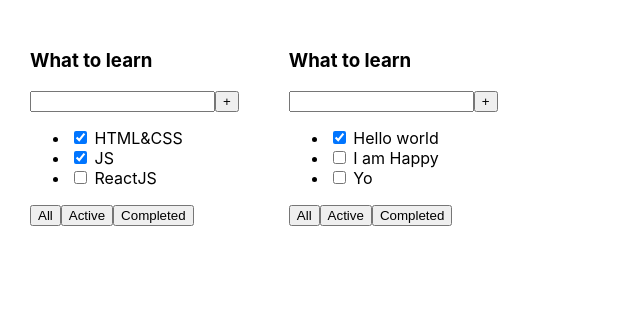
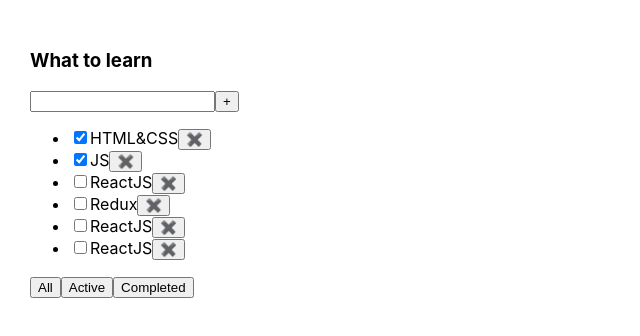
Before and after one commit to Maksimus39/todolist, a React (Create React App) app: page / in a window 1280 px wide. Shown: the top 336 px of the page, without its empty margins (0-640 px from the left). Built offline with nearby package versions, Linux system fonts and the light colour scheme.

Commit message:
lesson todolist 2

```diff
--- a/src/App.tsx
+++ b/src/App.tsx
@@ -1,25 +1,59 @@
-import React from 'react';
+import React, {useState} from 'react';
 import './App.css';
-import {Todolist} from "./Todolist";
+import {TasksType, Todolist} from "./Todolist";
+
+
+// типизация для Button кнопок
+export type ButtonType = "all" | "active" | "completed"
+
 
 function App() {
 
-const tasks1 = [
-        { id: 1, title: "HTML&CSS", isDone: true },
-        { id: 2, title: "JS", isDone: true },
-        { id: 3, title: "ReactJS", isDone: false }
-    ]
-    const tasks2 = [
-        { id: 1, title: "Hello world", isDone: true },
-        { id: 2, title: "I am Happy", isDone: false },
-        { id: 3, title: "Yo", isDone: false }
-    ]
+    // хранилище state
+    let [tasks, setTasks] = useState<TasksType[]>([
+        {id: 1, title: "HTML&CSS", isDone: true},
+        {id: 2, title: "JS", isDone: true},
+        {id: 3, title: "ReactJS", isDone: false},
+        {id: 4, title: "Redux", isDone: false},
+        {id: 5, title: "ReactJS", isDone: false},
+        {id: 6, title: "ReactJS", isDone: false}
+    ])
 
+
+    // state filter
+    let [filter, setFilter] = useState<ButtonType>("all")
+
+    // функция удаления tasks
+    function removeTask(idTask: number) {
+        let filteredTask = tasks.filter(ts => ts.id !== idTask)
+        console.log(filteredTask)
+        setTasks([...filteredTask])
+    }
+
+    // блок кода filter
+    let filteredTasks = tasks  // это все таски "all"
+
+    if (filter === "active") {
+        filteredTasks = tasks.filter(fl => !fl.isDone)
+    }
+
+    if (filter === "completed") {
+        filteredTasks = tasks.filter(fl => fl.isDone)
+    }
+
+    // функция по фильтрации по кнопкам
+    function changeFilter(value: ButtonType) {
+        setFilter(value)
+    }
 
     return (
         <div className="App">
-            <Todolist title="What to learn" tasks={tasks1}/>
-            <Todolist title="What to learn" tasks={tasks2}/>
+            <Todolist
+                title="What to learn"
+                tasks={filteredTasks}
+                removeTask={removeTask}
+                changeFilter={changeFilter}
+            />
         </div>
     );
 }
--- a/src/Todolist.tsx
+++ b/src/Todolist.tsx
@@ -1,7 +1,8 @@
 import React from "react";
+import {ButtonType} from "./App";
 
 
-type TasksType = {
+export type TasksType = {
     id: number
     title: string
     isDone: boolean
@@ -11,6 +12,8 @@
 type TodolistPropsType = {
     title: string
     tasks: TasksType[]
+    removeTask: (idTask: number) => void
+    changeFilter: (value: ButtonType) => void
 }
 
 export const Todolist: React.FC<TodolistPropsType> = (props) => {
@@ -22,14 +25,20 @@
                 <button>+</button>
             </div>
             <ul>
-                <li><input type="checkbox" checked={props.tasks[0].isDone}/> <span>{props.tasks[0].title}</span></li>
-                <li><input type="checkbox" checked={props.tasks[1].isDone}/> <span>{props.tasks[1].title}</span></li>
-                <li><input type="checkbox" checked={props.tasks[2].isDone}/> <span>{props.tasks[2].title}</span></li>
+                {props.tasks.map((task) => {
+                    return (
+                        <li>
+                            <input type="checkbox" checked={task.isDone}/>
+                            <span>{task.title}</span>
+                            <button onClick={() => props.removeTask(task.id)}>✖️</button>
+                        </li>
+                    )
+                })}
             </ul>
             <div>
-                <button>All</button>
-                <button>Active</button>
-                <button>Completed</button>
+                <button onClick={() => props.changeFilter("all")}>All</button>
+                <button onClick={() => props.changeFilter("active")}>Active</button>
+                <button onClick={() => props.changeFilter("completed")}>Completed</button>
             </div>
         </div>
     )
```
